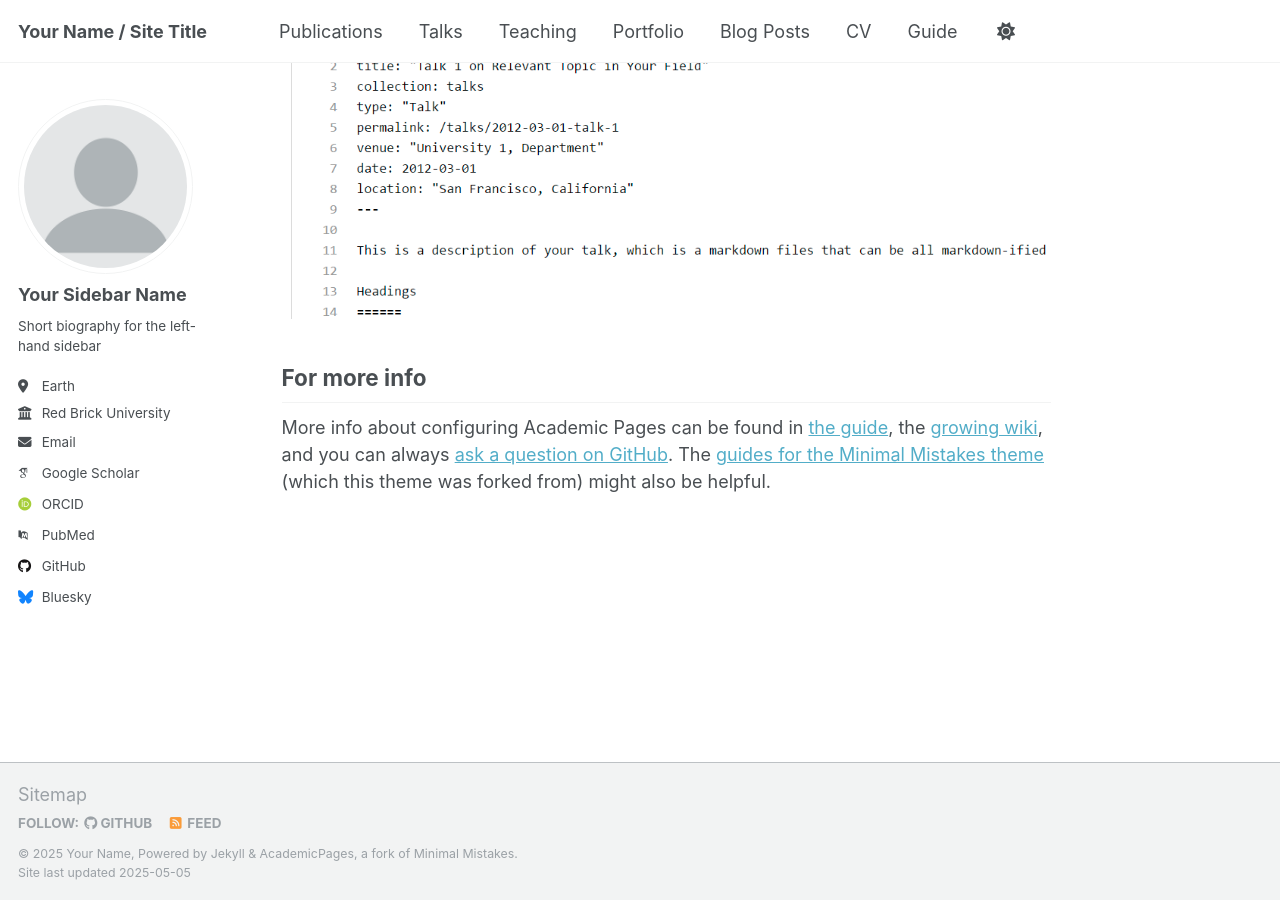
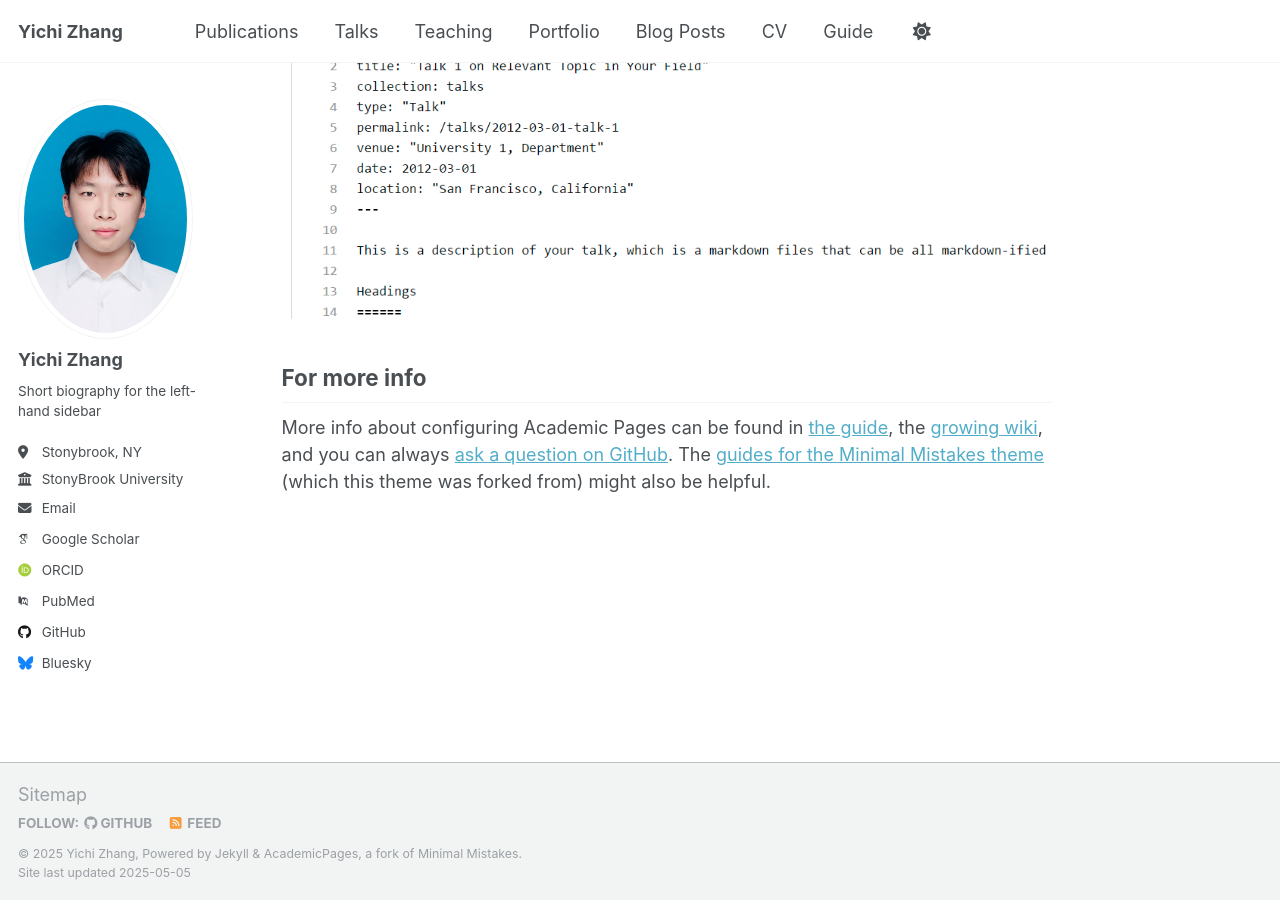
Before and after one commit to YichiXiaoju/YichiZhang.github.io, a Jekyll site: the page built from _pages/about.md, in a window 1280 px wide and 900 px high, scrolled down 2636 px. Built offline with Jekyll 4.4.1, drawn with Linux system fonts in a browser that asks for light colours; some web fonts are replaced.

Commit message:
Update _config.yml
Signed-off-by: Yichi Zhang <yichi.zhang@stonybrook.edu>

```diff
--- a/_config.yml
+++ b/_config.yml
@@ -9,9 +9,9 @@
 # Basic Site Settings
 locale                   : "en-US"
 site_theme               : "default"
-title                    : "Your Name / Site Title"
+title                    : "Yichi Zhang"
 title_separator          : "-"
-name                     : &name "Your Name"
+name                     : &name "Yichi Zhang"
 description              : &description "personal description"
 url                      : https://academicpages.github.io # the base hostname & protocol for your site e.g. "https://[your GitHub username].github.io" or if you already have some other page hosted on Github then use "https://[your GitHub username].github.io/[Your Repo Name]"
 baseurl                  : "" # the subpath of your site, e.g. "/blog"
@@ -22,14 +22,14 @@ repository               : "academicpages/academicpages.github.io"
 #               Additional customization can be done by editing /_includes/author-profile.html
 author:
   # Biographic information
-  avatar           : "profile.png"
-  name             : "Your Sidebar Name"
+  avatar           : "bio-photo.jpg"
+  name             : "Yichi Zhang"
   pronouns         : # example: "she/her"
   bio              : "Short biography for the left-hand sidebar"
-  location         : "Earth"
-  employer         : "Red Brick University"
+  location         : "Stonybrook, NY"
+  employer         : "StonyBrook University"
   uri              : # URL
-  email            : "none@example.org"
+  email            : "yichi.zhang@stonybrook.edu"
 
   # Academic websites
   academia         : # URL
```
